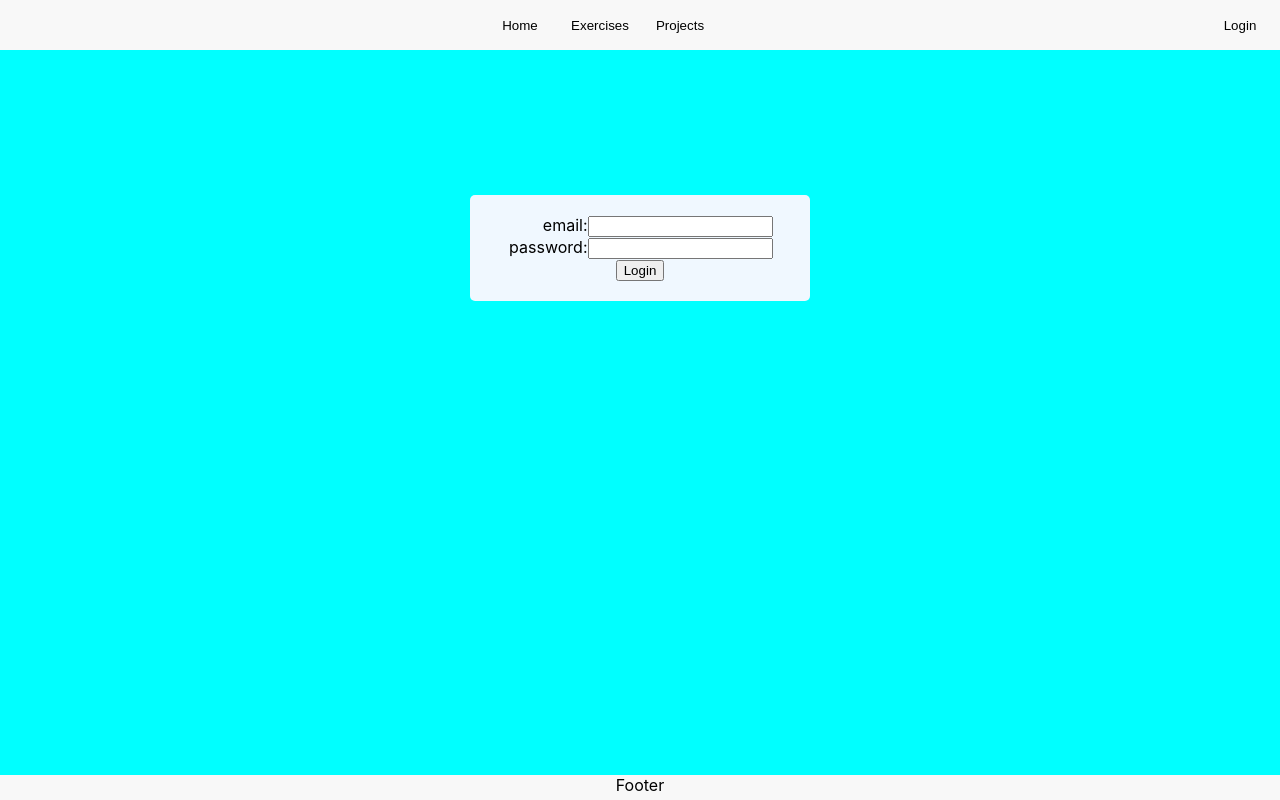
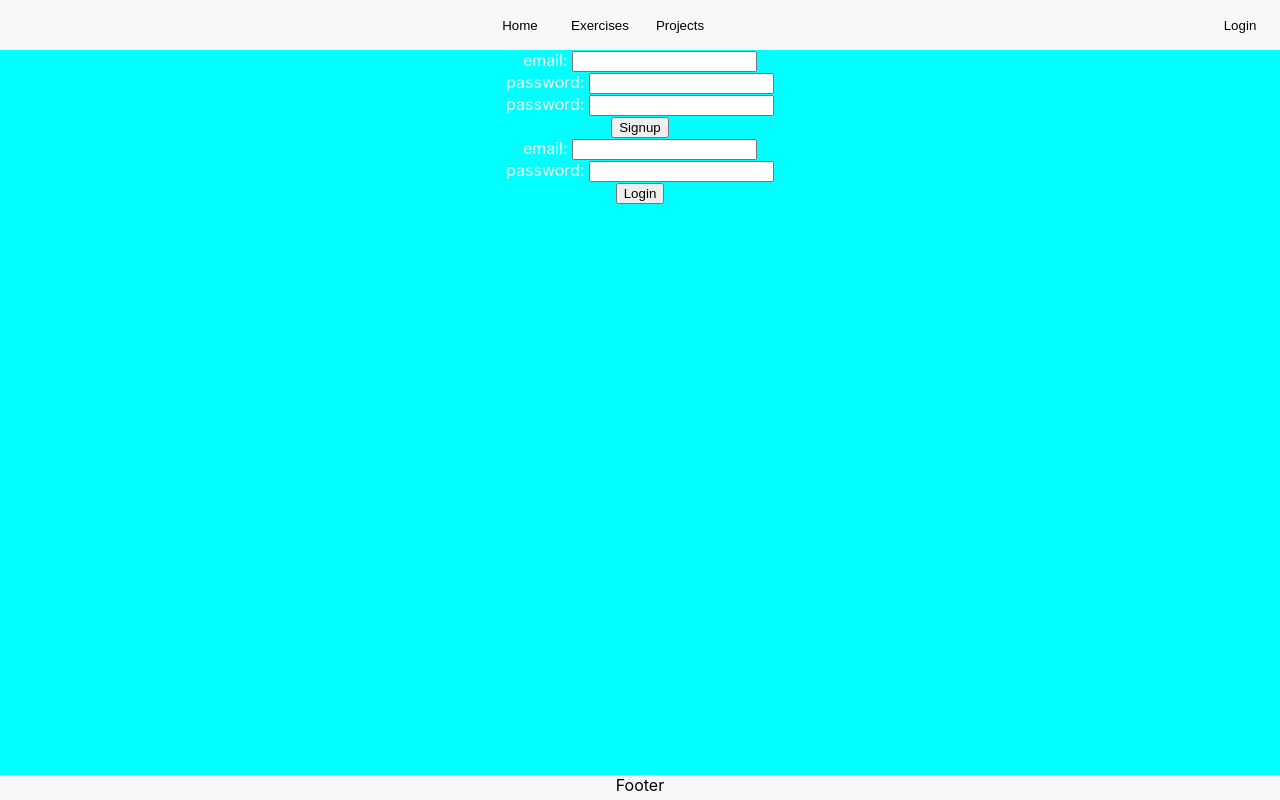
Before and after one commit to ElGuapo-Oficial/client-test-app-120823, a React (Create React App) app: page /login in a window 1280 px wide. Built offline with nearby package versions, Linux system fonts and the light colour scheme.

Commit message:
Login behavior

```diff
--- a/src/pages/main/Login.tsx
+++ b/src/pages/main/Login.tsx
@@ -1,3 +1,4 @@
+import React, { useState, useEffect } from 'react';
 import '../../styles/pages/main/Login.css'
 
 type formDataObject = {
@@ -5,8 +6,16 @@ type formDataObject = {
     password: FormDataEntryValue | null;
 }
 
-const Login = () => {
-    const formSubmitHandler = async(e: React.FormEvent<HTMLFormElement>) => {
+const Login: React.FC = () => {
+    const [error, setError] = useState<string>();
+
+    useEffect(() => {}, [])
+
+    const validData = (formData: formDataObject): boolean => {
+        return true;
+    }
+
+    const formSubmitHandler = async(e: React.FormEvent<HTMLFormElement>, apiMethod: string) => {
         e.preventDefault();
 
         const formData = new FormData(e.currentTarget);
@@ -17,36 +26,76 @@ const Login = () => {
             password: formData.get('password')
         };
 
+        if (validData(jsonObject)) {
+            postFormData(jsonObject, apiMethod)
+        }
+    }
+
+    const postFormData = async(formData: formDataObject, apiMethod: string) => {
         try {
-            const response = await fetch('someUrl', {
+            const response = await fetch(`http://localhost:3001/${apiMethod}`, {
                 method: "POST",
                 headers: {
                     "content-type": "application/json"
                 },
-                body: JSON.stringify(jsonObject)
+                body: JSON.stringify(formData)
             })
 
+            const data = await response.json();
+
             if (!response.ok) {
-                throw new Error('Error on Login Post');
+                // Throw an error with the message from the server
+                throw new Error(data.message);
             }
-        } catch (error) {
-            console.log("Error on submitting Login Data: ", error)
+
+              console.log('Login successful:', data);
+              setError('');
+              return data;
+        } catch (e) {
+            let errorMessage = 'An error occurred on Login';
+            if (e instanceof Error) {
+                errorMessage = e.message;
+            }
+            setError(() => errorMessage);
+            console.log("Error on submitting Login Data: ", e)
         }
     }
 
     return (
         <div className="login">
-            <form onSubmit={formSubmitHandler} className="form">
             <div>
-                    <label htmlFor="">email: </label>
-                    <input id="email" name="email" type="email" />
+                <form id="signup-form" onSubmit={(e) => formSubmitHandler(e, "signup")}>
+                    <div>
+                        <label htmlFor="signup-email">email: </label>
+                        <input id="signup-email" name="email" type="email" />
                     </div>
                     <div>
-                    <label htmlFor="">password: </label>
-                    <input id="password" name="password" type="password" />
+                        <label htmlFor="signup-password">password: </label>
+                        <input id="signup-password" name="signup-password" type="password" />
+                    </div>
+                    <div>
+                        <label htmlFor="signup-password-check">password: </label>
+                        <input id="signup-password-check" name="signup-password-check" type="password" />
+                    </div>
+                    <button>Signup</button>
+                    { error && <p style={{color: "red"}}>Error on signup</p>}
+                </form>
+            </div>
+
+            <div>
+                <form id="login-form" onSubmit={(e) => formSubmitHandler(e, "login")}>
+                    <div>
+                        <label htmlFor="login-email">email: </label>
+                        <input id="login-email" name="login-email" type="email" />
+                    </div>
+                    <div>
+                        <label htmlFor="login-password">password: </label>
+                        <input id="login-password" name="login-password" type="password" />
                     </div>
                     <button>Login</button>
+                    { error && <p style={{color: "red"}}>Invalid user or password</p>}
                 </form>
+            </div>
         </div>
     )
 }
```
Lines whose indentation alone changed are shown as unchanged.
